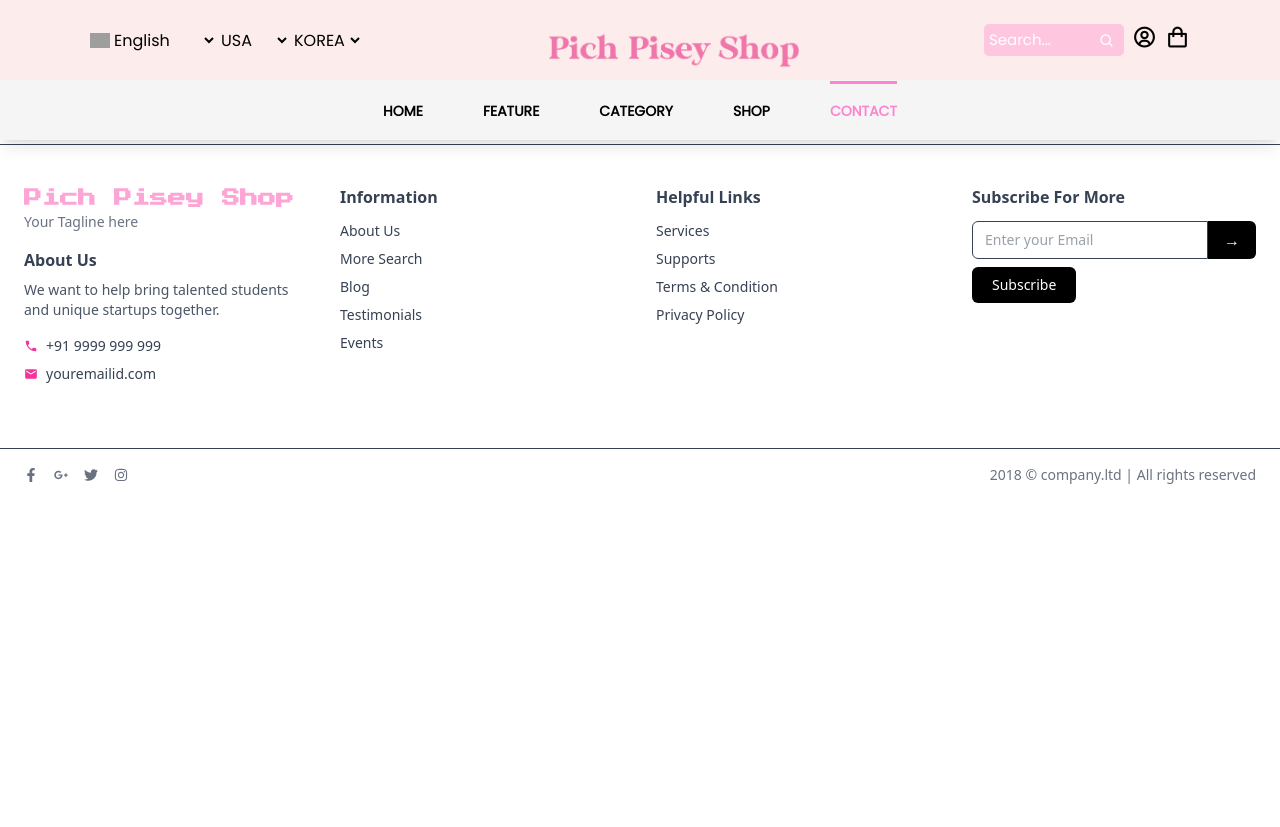
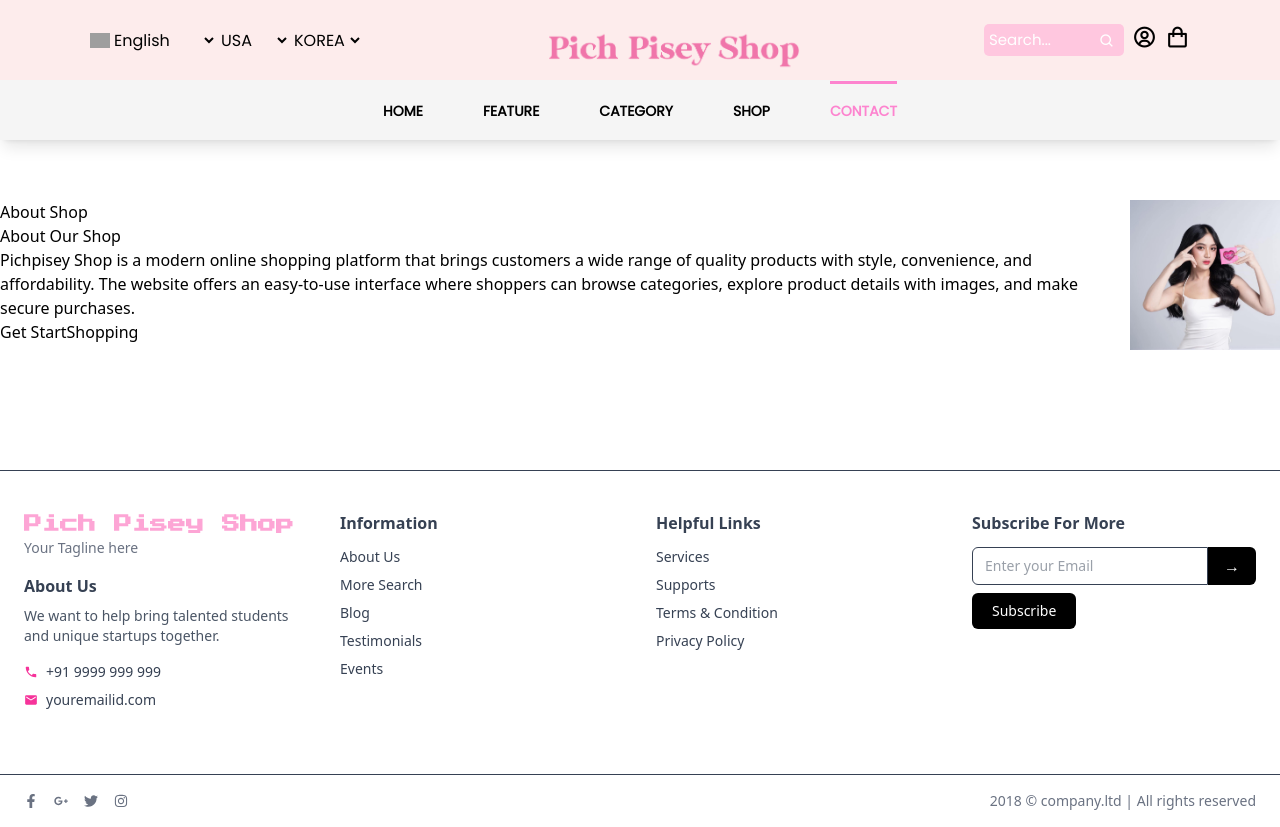
Before and after one commit to SovannaraHong/website-e-commers, a React (Vite) app: page /blog in a window 1280 px wide. Before the commit the page ends 800 px from the top, so only its background shows below. Built offline with nearby package versions, Linux system fonts and the light colour scheme; grey boxes are pictures that could not be loaded.

Commit message:
add contact page

```diff
--- /dev/null
+++ b/src/components/AboutComponent/About.jsx
@@ -0,0 +1,34 @@
+import picture from "../../assets/logo/contactpic.jpg";
+
+const About = () => {
+  return (
+    <>
+      <main className="pt-[200px] flex">
+        <section>
+          <div>
+            <button>About Shop</button>
+            <div>
+              <h1>About Our Shop</h1>
+              <p>
+                Pichpisey Shop is a modern online shopping platform that brings
+                customers a wide range of quality products with style,
+                convenience, and affordability. The website offers an
+                easy-to-use interface where shoppers can browse categories,
+                explore product details with images, and make secure purchases.
+              </p>
+            </div>
+            <div>
+              <button>Get Start</button>
+              <button>Shopping</button>
+            </div>
+          </div>
+        </section>
+        <section>
+          <img className="w-[300px]" src={picture} alt="" />
+        </section>
+      </main>
+    </>
+  );
+};
+
+export default About;
--- a/src/pages/Blog.jsx
+++ b/src/pages/Blog.jsx
@@ -1,7 +1,12 @@
 import React from "react";
+import About from "../components/AboutComponent/About";
 
 const Blog = () => {
-  return <div>Blog</div>;
+  return (
+    <>
+      <About />
+    </>
+  );
 };
 
 export default Blog;
```
Also changed, not shown: src/assets/logo/contactpic.jpg (added).
